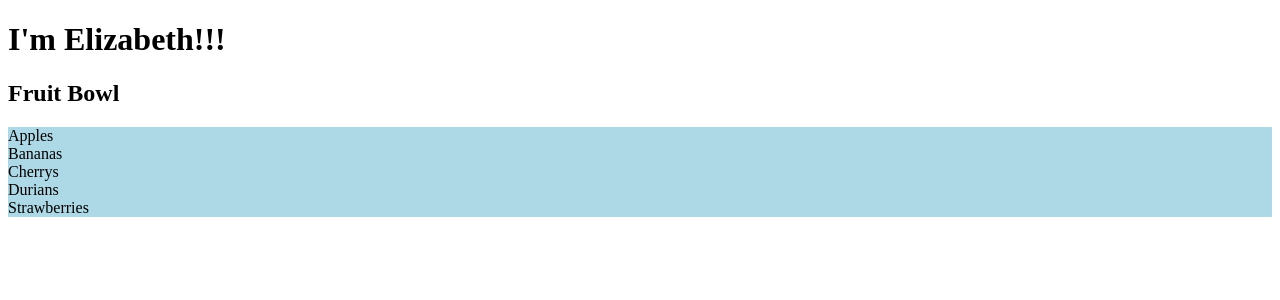
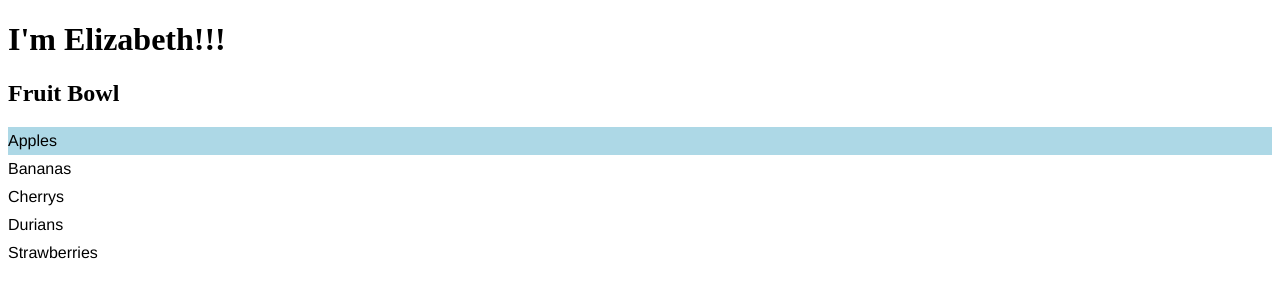
Before and after one commit to ElizaWymer/Finance-Tracker-WebProject, a React (Vite) app: page / in a window 1280 px wide. Shown: the top 300 px of the page. Built offline with nearby package versions, Linux system fonts and the light colour scheme.

Commit message:
Used JS/CSS styles to apply CSS to components

```diff
--- a/package.json
+++ b/package.json
@@ -11,7 +11,9 @@
   "dependencies": {
     "bootstrap": "^5.2.3",
     "react": "^18.2.0",
-    "react-dom": "^18.2.0"
+    "react-dom": "^18.2.0",
+    "style-components": "^0.1.0",
+    "styled-components": "^6.1.12"
   },
   "devDependencies": {
     "@types/react": "^18.0.27",
--- /dev/null
+++ b/src/components/ListGroup/ListGroup.css
@@ -0,0 +1,5 @@
+.listGroup
+{
+    list-style: none;
+    padding:0;
+}
--- a/src/components/ListGroup/ListGroup.module.css
+++ /dev/null
@@ -1,10 +0,0 @@
-.listGroup
-{
-    list-style: none;
-    padding:0;
-}
-
-.container
-{
-    background: lightblue;
-}
--- a/src/components/ListGroup/ListGroup.tsx
+++ b/src/components/ListGroup/ListGroup.tsx
@@ -1,7 +1,22 @@
 import { MouseEvent, useState } from "react";
 import { Fragment } from "react/jsx-runtime";
-import styles from "./ListGroup.module.css";
+import "./ListGroup.css";
+import styled from "styled-components";
 
+const List = styled.ul`
+  list-style: none;
+  padding: 0;
+  font-family: "Helvetica";
+`;
+
+interface ListItemProps {
+  active: boolean;
+}
+
+const ListItem = styled.li<ListItemProps>`
+  padding: 5px 0;
+  background: ${(props) => (props.active ? "lightblue" : "none")};
+`;
 interface Props {
   items: string[];
   heading: string;
@@ -9,14 +24,9 @@ interface Props {
 }
 
 function ListGroup({ items, heading, onSelectItem }: Props) {
-  const [selectedIndex, setSelectedIndex] = useState(-1);
+  const [selectedIndex, setSelectedIndex] = useState(0);
 
   const message = items.length === 0 && <p>The fruit bowl is empty :(</p>;
-  /*
-  const getMessage = () => {
-    return fruits.length === 0 ? <p>The fruit bowl is empty :(</p> : null;
-  };
-  */
 
   const handleClick = (event: MouseEvent) => console.log(event);
 
@@ -24,26 +34,20 @@ function ListGroup({ items, heading, onSelectItem }: Props) {
     <Fragment>
       <h2>{heading}</h2>
       {message}
-      <ul className={[styles.listGroup, styles.container].join(" ")}>
+      <List>
         {items.map((item, index) => (
-          <li
-            className={
-              selectedIndex === index
-                ? "list-group-item active"
-                : "list-group-item"
-            }
+          <ListItem
+            active={index === selectedIndex}
             key={item}
             onClick={() => {
               setSelectedIndex(index);
               onSelectItem(item);
             }}
-            //{handleClick}
-            //{() => console.log("Clicked " + fruit, index)}
           >
             {item}
-          </li>
+          </ListItem>
         ))}
-      </ul>
+      </List>
     </Fragment>
   );
 }
```
Also changed, not shown: 1 other file (tests, documents, lock files or other folders).
